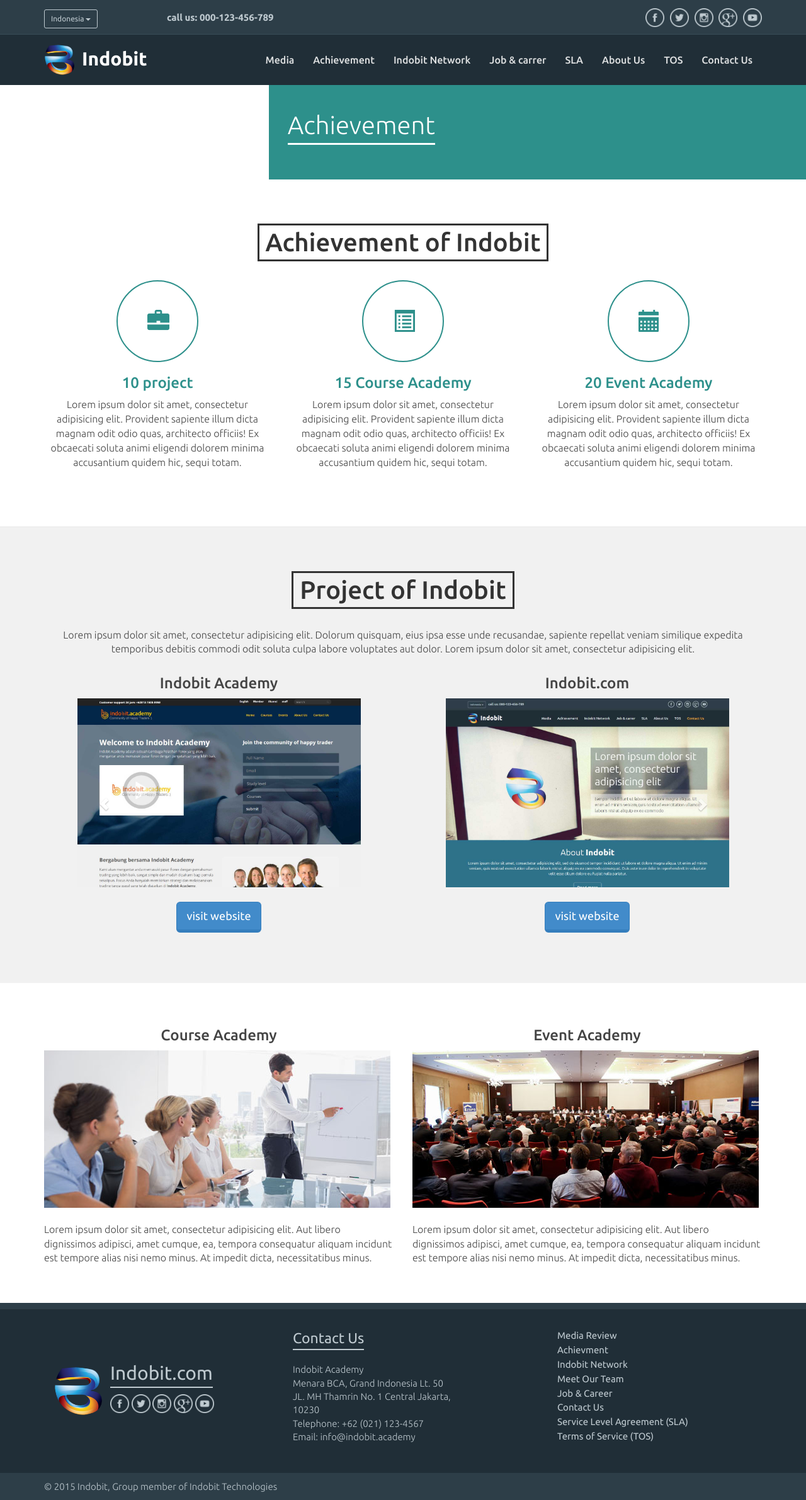
After one commit to surifyandi/indobit, a PHP site: page /achievement.php in a window 1280 px wide. The commit adds this page. Shown: the whole page at 63% size. Run offline with PHP 8.4, Linux system fonts and the light colour scheme; some libraries are stand-ins or nearby versions.

Commit message:
achievement

```diff
--- /dev/null
+++ b/achievement.php
@@ -0,0 +1,154 @@
+<?php include "part/header.php" ?>
+<!-- awal header about us -->
+<div class="header-aboutus">
+	<div class="col-md-4 col-edit-aboutus"></div>
+	<div class="col-md-8 col-edit-aboutus">
+		<div class="bg-title-about">
+			<div class="title-about">
+				Achievement
+			</div>
+		</div>
+	</div>
+</div>
+<!-- akhir header about us -->
+<!-- awal wrapper achievement -->
+<div class="wrapper-achievement">
+	<div class="container">
+		<div class="row">
+			<div class="col-md-12">
+				<center><h2 class="title-achievement">Achievement of Indobit</h2></center>
+			</div>
+		</div>
+		<div class="row">
+			<div class="col-md-4 col-achievement">
+				<div class="frame-achievement">
+					<span class="glyphicon glyphicon-briefcase"></span>
+				</div>
+				<center><h3>10 project</h3></center>
+				<p align="center">Lorem ipsum dolor sit amet, consectetur adipisicing elit. Provident sapiente illum dicta magnam odit odio quas, architecto officiis! Ex obcaecati soluta animi eligendi dolorem minima accusantium quidem hic, sequi totam.</p>
+			</div>
+			<div class="col-md-4 col-achievement">
+				<div class="frame-achievement">
+					<span class="glyphicon glyphicon-list-alt"></span>
+				</div>
+				<center><h3>15 Course Academy</h3></center>
+				<p align="center">Lorem ipsum dolor sit amet, consectetur adipisicing elit. Provident sapiente illum dicta magnam odit odio quas, architecto officiis! Ex obcaecati soluta animi eligendi dolorem minima accusantium quidem hic, sequi totam.</p>
+			</div>
+			<div class="col-md-4 col-achievement">
+				<div class="frame-achievement">
+					<span class="glyphicon glyphicon-calendar"></span>
+				</div>
+				<center><h3>20 Event Academy</h3></center>
+				<p align="center">Lorem ipsum dolor sit amet, consectetur adipisicing elit. Provident sapiente illum dicta magnam odit odio quas, architecto officiis! Ex obcaecati soluta animi eligendi dolorem minima accusantium quidem hic, sequi totam.</p>
+			</div>
+		</div>
+	</div>
+</div>
+<!-- akhir wrapper achievement -->
+<!-- awal wrapper achievement project -->
+<div class="wrapper-achv-project">
+	<div class="container">
+		<div class="row">
+			<div class="col-md-12">
+				<center><h2 class="title-achievement">Project of Indobit</h2></center>
+				<p align="center">Lorem ipsum dolor sit amet, consectetur adipisicing elit. Dolorum quisquam, eius ipsa esse unde recusandae, sapiente repellat veniam similique expedita temporibus debitis commodi odit soluta culpa labore voluptates aut dolor. Lorem ipsum dolor sit amet, consectetur adipisicing elit.</p>
+			</div>
+		</div>
+			<div id="carousel-example-generic" class="carousel slide" data-ride="carousel">
+  				<!-- Wrapper for slides -->
+  				<div class="carousel-inner" role="listbox">
+    				<div class="item active">
+      					<div class="row">
+      						<div class="col-md-6">
+      							<center><h3>Indobit Academy</h3></center>
+ 								<div class="frame-img-fortofolio">
+ 									<img src="asset/portofolio/indobit.jpg" alt="" width="450px">
+ 								</div>
+ 								<br>
+ 								<center><a href="#"><button class="btn btn-primary btn-lg btn-edit-lg">visit website</button></a></center>
+      						</div>
+      						<div class="col-md-6">
+      							<center><h3>Indobit.com</h3></center>
+ 								<div class="frame-img-fortofolio">
+ 									<img src="asset/portofolio/indobit-com.jpg" alt="" width="450px">
+ 								</div>
+ 								<br>
+ 								<center><a href="#"><button class="btn btn-primary btn-lg btn-edit-lg">visit website</button></a></center>
+      						</div>
+      					</div>
+    				</div>
+    				<div class="item">
+      					<div class="row">
+      						<div class="col-md-6">
+      							<center><h3>Indobit Academy</h3></center>
+ 								<div class="frame-img-fortofolio">
+ 									<img src="asset/portofolio/indobit.jpg" alt="" width="450px">
+ 								</div>
+ 								<br>
+ 								<center><a href="#"><button class="btn btn-primary btn-lg btn-edit-lg">visit website</button></a></center>
+      						</div>
+      						<div class="col-md-6">
+      							<center><h3>Indobit.com</h3></center>
+ 								<div class="frame-img-fortofolio">
+ 									<img src="asset/portofolio/indobit-com.jpg" alt="" width="450px">
+ 								</div>
+ 								<br>
+ 								<center><a href="#"><button class="btn btn-primary btn-lg btn-edit-lg">visit website</button></a></center>
+      						</div>
+      					</div>
+    				</div>
+  				</div>
+ 				<!-- Controls -->
+  				<a class="left carousel-control" href="#carousel-example-generic" role="button" data-slide="prev">
+    				<span class="glyphicon glyphicon-chevron-left" aria-hidden="true"></span>
+    				<span class="sr-only">Previous</span>
+  				</a>
+  				<a class="right carousel-control" href="#carousel-example-generic" role="button" data-slide="next">
+    				<span class="glyphicon glyphicon-chevron-right" aria-hidden="true"></span>
+    				<span class="sr-only">Next</span>
+  				</a>
+			</div>
+	</div>
+</div>
+<!-- akhir wrapper achievement project -->
+<!-- awal wrapper achievement course -->
+<div class="wrapper-achv-course">
+	<div class="container">
+		<div class="row">
+			<div class="col-md-6">
+				<center><h3>Course Academy</h3></center>
+				<a href="#">
+					<div class="img-course">
+						<div class="link-course">
+							<div class="glyph-link">
+								<span class="glyphicon glyphicon-link"></span>
+							</div>
+							<center><h4>indobit academy now have 15 course<br></h4></center>
+						</div>
+						<img src="asset/img/bigstock-Businessman-pointing-at-a-grow-46617841.jpg" alt="" class="img-responsive bg-imgcourse">
+					</div>
+				</a>
+				<br>
+				<p>Lorem ipsum dolor sit amet, consectetur adipisicing elit. Aut libero dignissimos adipisci, amet cumque, ea, tempora consequatur aliquam incidunt est tempore alias nisi nemo minus. At impedit dicta, necessitatibus minus.</p>
+			</div>
+			<div class="col-md-6">
+				<center><h3>Event Academy</h3></center>
+				<a href="#">
+					<div class="img-course">
+						<div class="link-course">
+							<div class="glyph-link">
+								<span class="glyphicon glyphicon-link"></span>
+							</div>
+							<center><h4>indobit academy has been celebrate 20 event<br></h4></center>
+						</div>
+						<img src="asset/img/IMG_0181.jpg" alt="" class="img-responsive bg-imgcourse">
+					</div>
+				</a>
+				<br>
+				<p>Lorem ipsum dolor sit amet, consectetur adipisicing elit. Aut libero dignissimos adipisci, amet cumque, ea, tempora consequatur aliquam incidunt est tempore alias nisi nemo minus. At impedit dicta, necessitatibus minus.</p>
+			</div>
+		</div>
+	</div>
+</div>
+<!-- akhir wrapper course -->
+<?php include "part/footer.php" ?>
--- a/asset/css/style.css
+++ b/asset/css/style.css
@@ -141,13 +141,17 @@ body{
 	font-weight: bold;
 }
 
-.title-company, .title-ourteam, .title-job{
+.title-company, .title-ourteam, .title-job, .title-achievement{
 	margin: 40px 0 50px 0;
 	font-size: 40px;
 	display: inline-block;
 	padding: 5px 10px;
 	border: 3px solid #333;
 	color: #333;
+}
+
+.title-achievement{
+	margin-bottom: 30px;
 }
 
 .title-subcompany{
@@ -444,7 +448,33 @@ hr{
 	margin: 22px 0 22px 0;
 }
 
-.frame-item-job{
+.btn-edit-lg{
+	border-width: 1px 1px 5px 1px;
+}
+
+.wrapper-achievement{
+	padding: 0 0 80px 0;
+}
+
+.wrapper-achievement h3{
+	color: #2d908b;
+}
+
+.wrapper-achv-project{
+	background: #f1f1f1;
+	padding: 30px 0 80px 0;
+	border-top: 1px solid #e9e9e9;
+}
+
+.frame-img-fortofolio{
+	width: 450px;
+	height: 300px;
+	background: #bcbcbc;
+	margin: auto;
+	overflow: hidden;
+}
+
+.frame-item-job, .frame-achievement{
 	width: 130px;
 	height: 130px;
 	background: #fff;
@@ -453,6 +483,21 @@ hr{
 	overflow: hidden;
 	padding: 40px 0 0 43px;
 	border: 2px solid #2d908b;
+}
+
+.frame-achievement span{
+	font-size: 35px;
+	padding: 5px 0 0 4px;
+	color: #2d908b;
+}
+
+.carousel-control.left, .carousel-control.right{
+	background: transparent;
+}
+
+.col-achievement:hover .frame-achievement, .col-achievement:hover .frame-achievement span{
+	background: #2d908b;
+	color: #fff;
 }
 
 .col-item-job:hover .frame-item-job{
@@ -465,6 +510,60 @@ hr{
 
 .col-item-job a{
 	color: #2d908b;
+}
+
+.wrapper-achv-course{
+	padding: 50px 0;
+}
+
+.wrapper-achv-course a{
+	text-decoration: none;
+}
+
+.link-course{
+	width: 550px;
+	height: 250px;
+	background: rgba(233,233,233,0.7);
+	position: relative;
+	z-index: 2;
+	padding-top: 70px;
+	opacity: 0;
+	-webkit-transition-property: opacity;
+	-moz-transition-property: opacity;
+  	-webkit-transition-duration: .3s;
+  	-moz-transition-duration: .3s;
+  	-webkit-transition-timing-function: linear;
+  	-moz-transition-timing-function: linear;
+}
+
+.link-course:hover{
+	opacity: 1;
+}
+
+.img-course{
+	width: 550px;
+	height: 250px;
+	overflow: hidden;
+	color: #222;
+}
+
+.bg-imgcourse{
+	position: relative;
+	z-index: 1;
+	margin-top: -250px;
+}
+
+.glyph-link{
+	width: 70px;
+	height: 70px;
+	background: #fff;
+	border-radius: 100px;
+	margin: auto;
+}
+
+.glyph-link span{
+	font-size: 20px;
+	padding: 24px 0 0 25px;
 }
 
 @media (max-width: 767px) { ... }
--- a/part/header.php
+++ b/part/header.php
@@ -61,7 +61,7 @@
 				<div class="collapse navbar-collapse" id="bs-example-navbar-collapse-1">
 				    <ul class="nav navbar-nav navbar-right">
 				        <li><a href="#">Media <span class="sr-only">(current)</span></a></li>
-				        <li><a href="#">Achievement</a></li>
+				        <li><a href="achievement.php">Achievement</a></li>
 				        <li><a href="#">Indobit Network</a></li>
 				        <li><a href="job-career.php">Job & carrer</a></li>
 				        <li><a href="sla.php">SLA</a></li>
```
Also changed, not shown: asset/img/IMG_0181.jpg (added), asset/img/bigstock-Businessman-pointing-at-a-grow-46617841.jpg (added), asset/portofolio/Indobit-com.jpg (added), asset/portofolio/Indobit.jpg (added).
